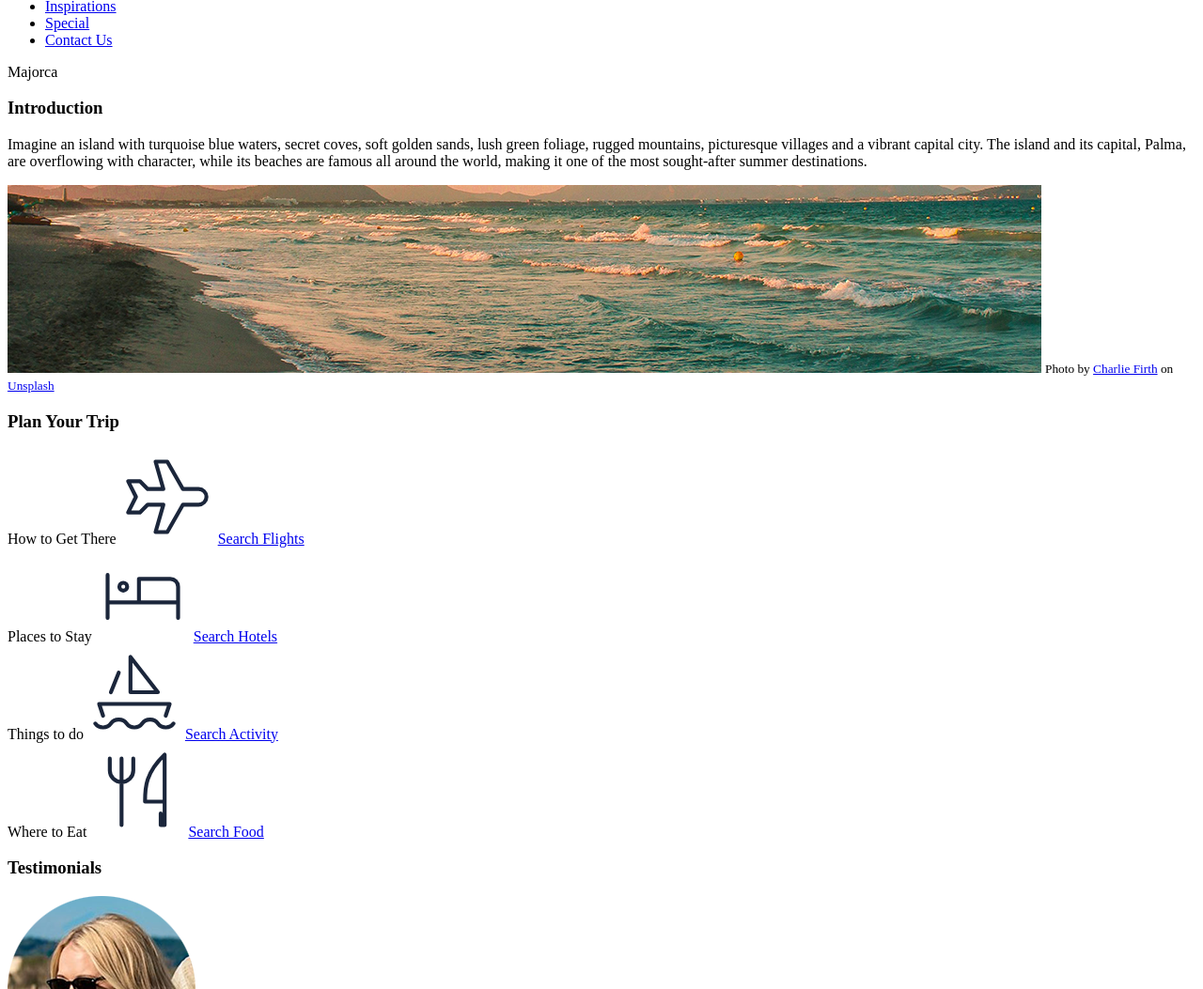
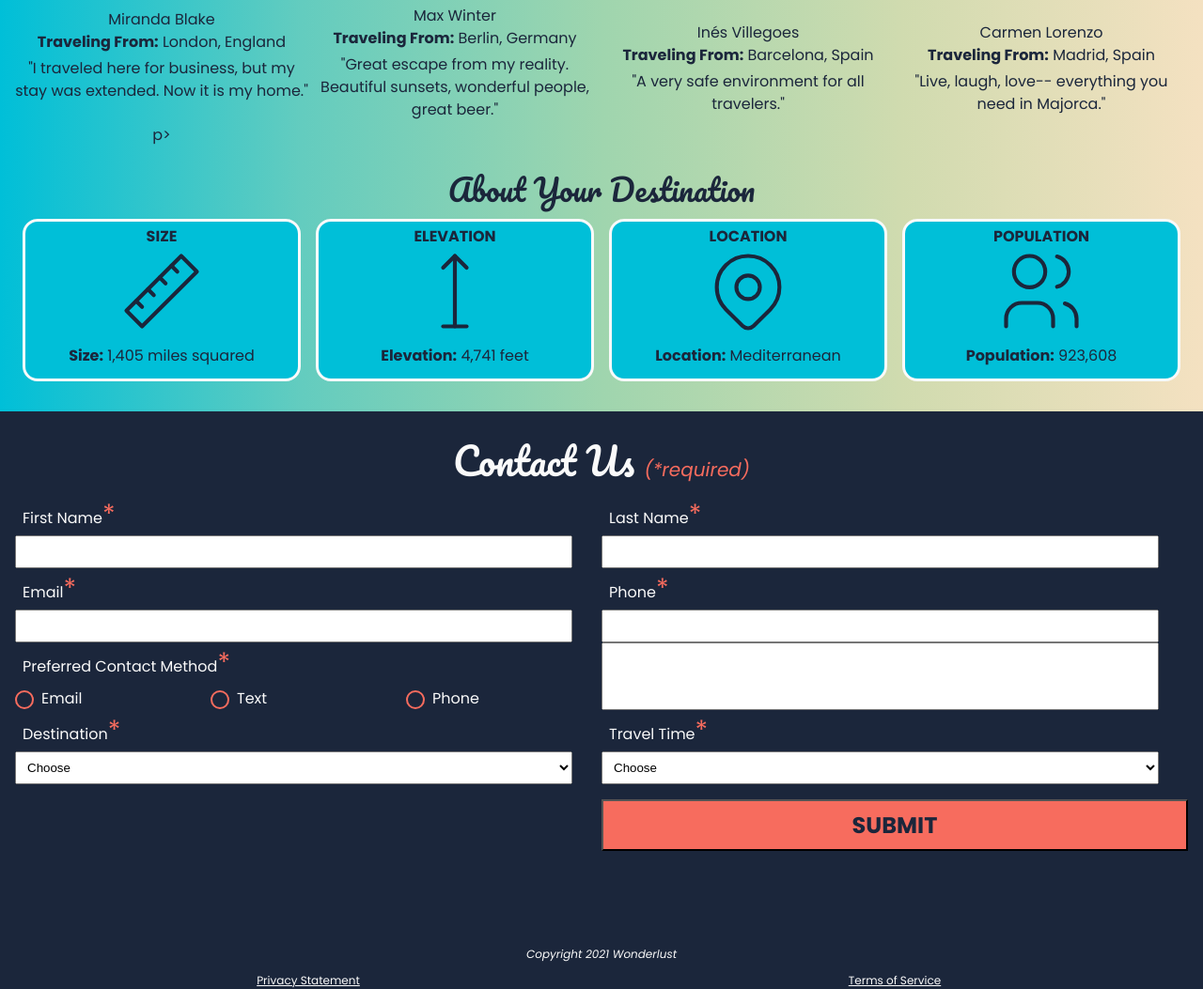
Before and after one commit to OnnisG/Wonderlust, a plain HTML site: page index.html in a window 1280 px wide. Shown: the part 1545-2598 px from the top of the page at 94% size. Drawn offline with Linux system fonts and the light colour scheme.

Commit message:
form edited

```diff
--- a/index.html
+++ b/index.html
@@ -3,8 +3,8 @@
 <head>
     <meta charset="UTF-8">
     <meta name="viewport" content="width=device-width, initial-scale=1.0">
-
     <title>Wonderlust Travel- Destination Majorca</title>
+     <link rel="stylesheet" href="styles.css">
 </head>
 <body>
 
@@ -12,7 +12,7 @@
     <a class="sr-only" href="#plan-your-trip">Skip to plan your trip</a>
     <a class="sr-only" href="#testimonials">Skip to testimonials</a>
     <a class="sr-only" href="#about-your-destination">Skip to about your destination</a>
-    <a class="sr-only" href="contact-us">Skip to contact us</a>
+    <a class="sr-only" href="#contact-us">Skip to contact us</a>
 
     <header>
         <h1>Destination Majorca</h1>
@@ -119,7 +119,7 @@
                             <dt>Traveling From:</dt>
                             <dd>London, England</dd>
                         </dl>
-                       <p>"I traveled here for business, but my stay was extended. Now it is my home."<p>
+                       <p>"I traveled here for business, but my stay was extended. Now it is my home."</div>p>
                     </div>
                 </section>
                 <section>
@@ -181,10 +181,10 @@
                 </section>
             </section>
             <section id="about-your-destination">
-                About Your Destination
+               <h3>About Your Destination</h3>
 
                 <section>
-                    Size
+                    <h4>Size</h4>
                     <svg xmlns="http://www.w3.org/2000/svg" class="icon icon-tabler icon-tabler-ruler-2" width="100" height="100" viewBox="0 0 24 24" stroke-width="1" stroke="#1B263B" fill="none" stroke-linecap="round" stroke-linejoin="round">
                         <path stroke="none" d="M0 0h24v24H0z" fill="none"/>
                         <path d="M17 3l4 4l-14 14l-4 -4z" />
@@ -199,7 +199,7 @@
                     </dl>
                 </section>
                 <section>
-                    Elevation
+                    <h4>Elevation</h4>
                     <svg xmlns="http://www.w3.org/2000/svg" class="icon icon-tabler icon-tabler-arrow-top-bar" width="100" height="100" viewBox="0 0 24 24" stroke-width="1" stroke="#1B263B" fill="none" stroke-linecap="round" stroke-linejoin="round">
                         <path stroke="none" d="M0 0h24v24H0z" fill="none"/>
                         <line x1="12" y1="21" x2="12" y2="3" />
@@ -212,7 +212,7 @@
                     </dl>
                 </section>
                 <section>
-                    Location
+                   <h4>Location</h4>
                     <svg xmlns="http://www.w3.org/2000/svg" class="icon icon-tabler icon-tabler-map-pin" width="100" height="100" viewBox="0 0 24 24" stroke-width="1" stroke="#1B263B" fill="none" stroke-linecap="round" stroke-linejoin="round">
                         <path stroke="none" d="M0 0h24v24H0z" fill="none"/>
                         <circle cx="12" cy="11" r="3" />
@@ -224,7 +224,7 @@
                     </dl>
                 </section>
                 <section>
-                    Population
+                    <h4>Population</h4>
                     <svg xmlns="http://www.w3.org/2000/svg" class="icon icon-tabler icon-tabler-users" width="100" height="100" viewBox="0 0 24 24" stroke-width="1" stroke="#1B263B" fill="none" stroke-linecap="round" stroke-linejoin="round">
                         <path stroke="none" d="M0 0h24v24H0z" fill="none"/>
                         <circle cx="9" cy="7" r="4" />
@@ -242,70 +242,81 @@
     </main>
     <footer>
         <section id="contact-us">
-            Contact Us <span id="required">(*required)</span>
+            <h2>Contact Us <span id="required">(*required)</span></h2>
+            <form action="#" method="post">
 
                 <div>
-                    <label>First Name<span>*</span></label>
-                    <input>
+                    <label for="first-name">First Name<span>*</span></label>
+                    <input type="text" id="first-name" name="first-name" required autocomplete="given-name">
                 </div>
                 <div>
-                    <label>Last Name<span>*</span></label>
-                    <input>
+                    <label for="last-name" >Last Name<span>*</span></label>
+                    <input type="text" id="last-name" name="last-name" required autocomplete="family-name">
                 </div>
                 <div>
-                    <label>Email<span>*</span></label>
-                    <input>
+                    <label for="email">Email<span>*</span></label>
+                    <input type="email" id="email" required autocomplete="email">
                 </div>
                 <div>
-                    <label>Phone<span>*</span></label>
-                    <input>
+                    <label for="phone">Phone<span>*</span></label>
+                    <input type="tel" id="phone" name="phone" required autocomplete="tel">
                 </div>
                 <fieldset id="preferred-contact">
                 <legend>Preferred Contact Method<span>*</span></legend>
                     <div>
-                        <input>
-                        <label>Email</label>
+                        <input type="radio" id="pref-email" name="preferred-contact" value="email" required>
+                        <label for="pref-email">Email</label>
                     </div>
                     <div>
-                        <input>
-                        <label>Text</label>
+                        <input type="radio" id="pref-text" name="preferred-contact" value="text">
+                        <label for="pref-text">Text</label>
                     </div>
                     <div>
-                        <input>
-                        <label>Phone</label>
+                        <input  type="radio" id="pref-phone" name="preferred-contact" value="phone">
+                        <label for="pref-phone">Phone</label>
                     </div>
                 </fieldset>
+
                 <fieldset id="destination">
+
                     <legend>Destination<span>*</span></legend>
-                    <select id="select-destination">
-                        <option>Choose</option>
-                        <option>Barcelona</option>
-                        <option>Granada</option>
-                        <option>Ibiza</option>
-                        <option>Madrid</option>
-                        <option>Majorca</option>
-                        <option>Seville</option>
-                        <option>Tenerife</option>
-                        <option>Valencia</option>
-                        <option>Other</option>
+
+                     <label for="select-destination" class="sr-only">Choose a destination</label>
+
+                    <select id="select-destination" name="destination" required>
+                        <option value="">Choose</option>
+                        <option value="barcelona">Barcelona</option>
+                        <option value="granada">Granada</option>
+                        <option value="ibiza">Ibiza</option>
+                        <option value="madrid">Madrid</option>
+                        <option value="majorca">Majorca</option>
+                        <option value="sevilla">Seville</option>
+                        <option value="tenerife">Tenerife</option>
+                        <option value="valencia">Valencia</option>
+                        <option value="other">Other</option>
                     </select>
                 </fieldset>
                 <fieldset id="travelTime">
+
                     <legend>Travel Time<span>*</span></legend>
-                    <select id="select-travel-time">
-                        <option>Choose</option>
-                        <option>Fall</option>
-                        <option>Winter</option>
-                        <option>Spring</option>
-                        <option>Summer</option>
-                        <option>Flexible</option>
+
+                    <label for="select-travel-time" class="sr-only" >Phone</label>
+
+                    <select id="select-travel-time" name="travel-time" required>
+                        <option value="">Choose</option>
+                        <option value="fall">Fall</option>
+                        <option value="winter">Winter</option>
+                        <option value="spring">Spring</option>
+                        <option value="summer">Summer</option>
+                        <option value="flexible">Flexible</option>
                     </select>
                 </fieldset>
+                <button id="submit" type="submit">Submit</button>
                 <input>
-
+            </form>
         </section>
         <section id="legal">
-            Legal
+            <h2>Legal</h2>
             <small>Copyright 2021 Wonderlust</small>
             <a href="#">Privacy Statement</a>
             <a href="#">Terms of Service</a>
```
